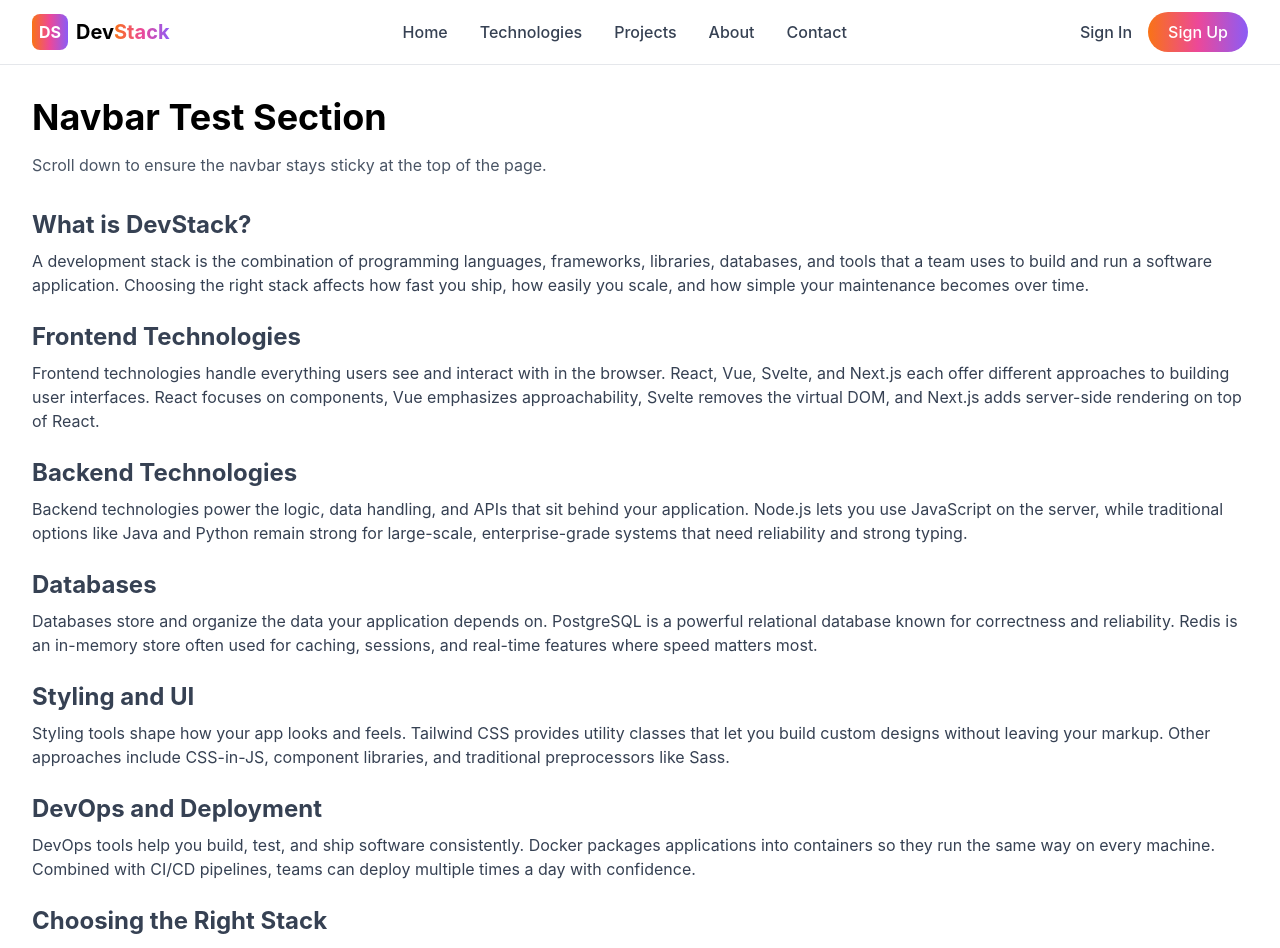
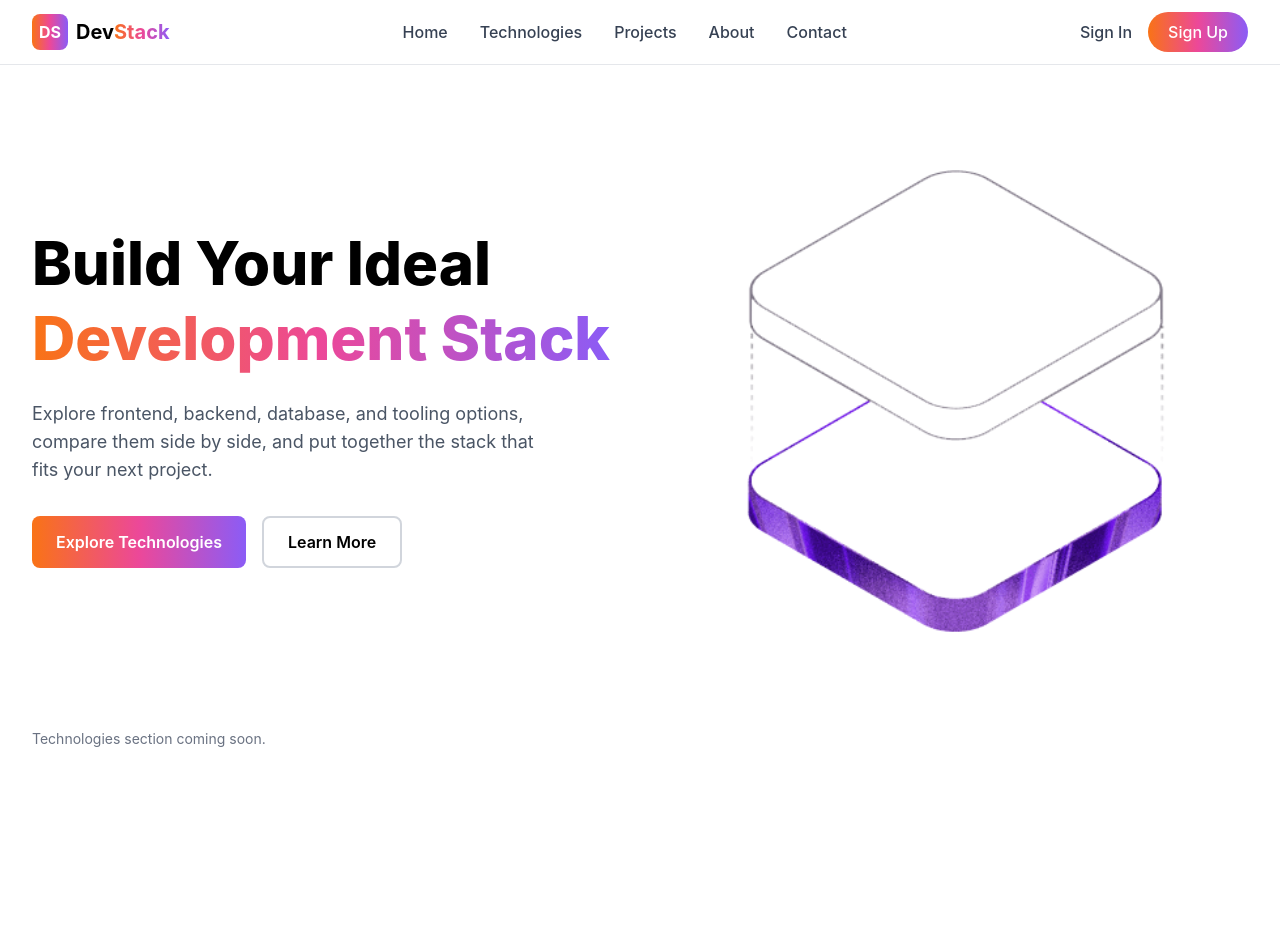
Before and after one commit to sukriaaktersahal/DevStackWebPH-5, a React (Vite) app: page / in a window 1280 px wide. Shown: the top 948 px of the page. After the commit the page ends 813 px from the top, so only its background shows below. Built offline with nearby package versions, Linux system fonts and the light colour scheme.

Commit message:
Building hero section with image, gradient, buttons

```diff
--- a/src/App.tsx
+++ b/src/App.tsx
@@ -1,84 +1,19 @@
 // app component placeholder
-// importing navbar component
+// importing Navbar
+// importing Hero
+
 import Navbar from "./components/Navbar";
+import Hero from "./components/Hero";
 
 function App() {
   return (
     <div className="min-h-screen bg-white">
-      {/* rendering navbar */}
+      {/* navbar for all pages */}
       <Navbar />
-      {/* is sticky working properly? */}
-      <div className="max-w-7xl mx-auto p-8">
-        <h1 className="text-4xl font-bold mb-4">Navbar Test Section</h1>
-        <p className="text-gray-600 mb-8">Scroll down to ensure the navbar stays sticky at the top of the page.</p>
-        {/* content to ensure sticky is working or not? */}
-        <div className="space-y-6 text-gray-700">
-          {/* content -1 */}
-          <div>
-            <h2 className="text-2xl font-bold mb-2">What is DevStack?</h2>
-            <p>
-              A development stack is the combination of programming languages, frameworks, libraries, databases, and tools that a team uses to
-              build and run a software application. Choosing the right stack affects how fast you ship, how easily you scale, and how simple
-              your maintenance becomes over time.
-            </p>
-          </div>
-
-          {/* content -2 */}
-          <div>
-            <h2 className="text-2xl font-bold mb-2">Frontend Technologies</h2>
-            <p>
-              Frontend technologies handle everything users see and interact with in the browser. React, Vue, Svelte, and Next.js each offer different
-              approaches to building user interfaces. React focuses on components, Vue emphasizes approachability, Svelte removes the virtual DOM, and
-              Next.js adds server-side rendering on top of React.
-            </p>
-          </div>
-
-          {/* content -3 */}
-          <div>
-            <h2 className="text-2xl font-bold mb-2">Backend Technologies</h2>
-            <p>
-              Backend technologies power the logic, data handling, and APIs that sit behind your application. Node.js lets you use JavaScript on the
-              server, while traditional options like Java and Python remain strong for large-scale, enterprise-grade systems that need reliability and
-              strong typing.
-            </p>
-          </div>
-
-          {/* content -4 */}
-          <div>
-            <h2 className="text-2xl font-bold mb-2">Databases</h2>
-            <p>
-              Databases store and organize the data your application depends on. PostgreSQL is a powerful relational database known for correctness
-              and reliability. Redis is an in-memory store often used for caching, sessions, and real-time features where speed matters most.
-            </p>
-          </div>
-
-          {/* content -5 */}
-          <div>
-            <h2 className="text-2xl font-bold mb-2">Styling and UI</h2>
-            <p>
-              Styling tools shape how your app looks and feels. Tailwind CSS provides utility classes that let you build custom designs without
-              leaving your markup. Other approaches include CSS-in-JS, component libraries, and traditional preprocessors like Sass.
-            </p>
-          </div>
-
-          {/* content -6 */}
-          <div>
-            <h2 className="text-2xl font-bold mb-2">DevOps and Deployment</h2>
-            <p>
-              DevOps tools help you build, test, and ship software consistently. Docker packages applications into containers so they run the same
-              way on every machine. Combined with CI/CD pipelines, teams can deploy multiple times a day with confidence.
-            </p>
-          </div>
-
-          {/* content -7 */}
-          <div>
-            <h2 className="text-2xl font-bold mb-2">Choosing the Right Stack</h2>
-            <p>
-              There is no single best stack. The right choice depends on your project size, your team's experience, your performance requirements,
-              and how quickly you need to move. Start with tools you understand, then evolve your stack as your product grows.
-            </p>
-          </div>
-        </div>
+      {/* hero banner */}
+      <Hero />
+      <div className="max-w-7xl mx-auto px-4 sm:px-6 lg:px-8 pb-16">
+        <p className="text-gray-500 text-sm">Technologies section coming soon.</p>
       </div>
     </div>
   );
--- /dev/null
+++ b/src/components/Hero.tsx
@@ -0,0 +1,41 @@
+// hero component
+// importing image for hero
+import heroImg from "../assets/hero.png";
+
+const Hero = () => {
+  return (
+    <section className="max-w-7xl mx-auto px-4 sm:px-6 lg:px-8 py-16 lg:py-24">
+        {/* grid layout */}
+      <div className="grid lg:grid-cols-2 gap-12 items-center">
+        {/* left column ---- text, button */}
+        <div>
+          <h1 className="text-4xl md:text-6xl font-extrabold leading-tight">
+            Build Your Ideal
+            <br />
+            <span className="text-brand-gradient"> Development Stack </span>
+          </h1>
+
+          {/* text */}
+          <p className="text-gray-600 mt-6 text-lg max-w-lg">
+            Explore frontend, backend, database, and tooling options,
+            compare them side by side, and put together the stack that
+            fits your next project.
+          </p>
+
+          {/* button container */}
+          <div className="flex gap-4 mt-8">
+            <button className="brand-gradient text-white px-6 py-3 rounded-lg font-semibold hover:opacity-90 transition"> Explore Technologies </button>
+            <button className="border-2 border-gray-300 px-6 py-3 rounded-lg font-semibold hover:border-pink-500 transition"> Learn More </button>
+          </div>
+        </div>
+
+        {/* right column - here hero image will be kept */}
+        <div className="flex justify-center">
+          <img src={heroImg} alt="Isometric illustration of a development stack with layered technologies" className="w-full max-w-md"/>
+        </div>
+      </div>
+    </section>
+  );
+};
+
+export default Hero;
```
